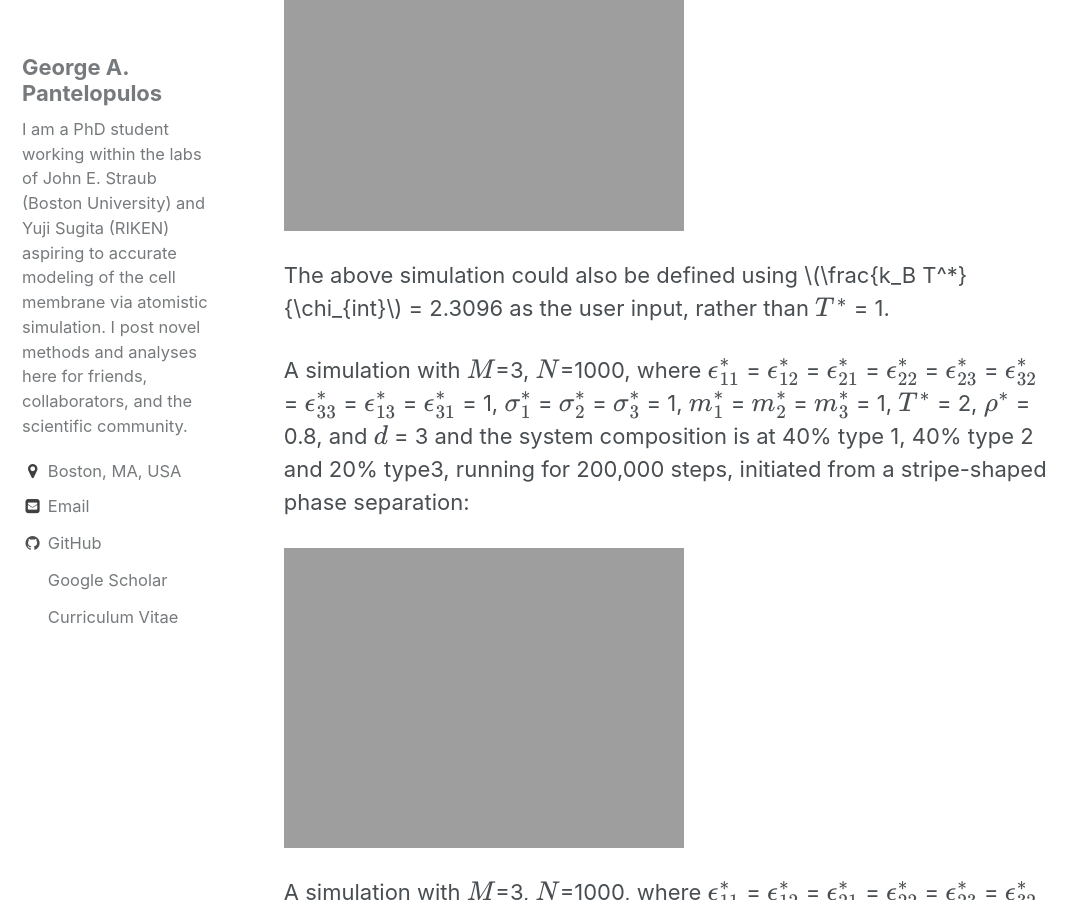
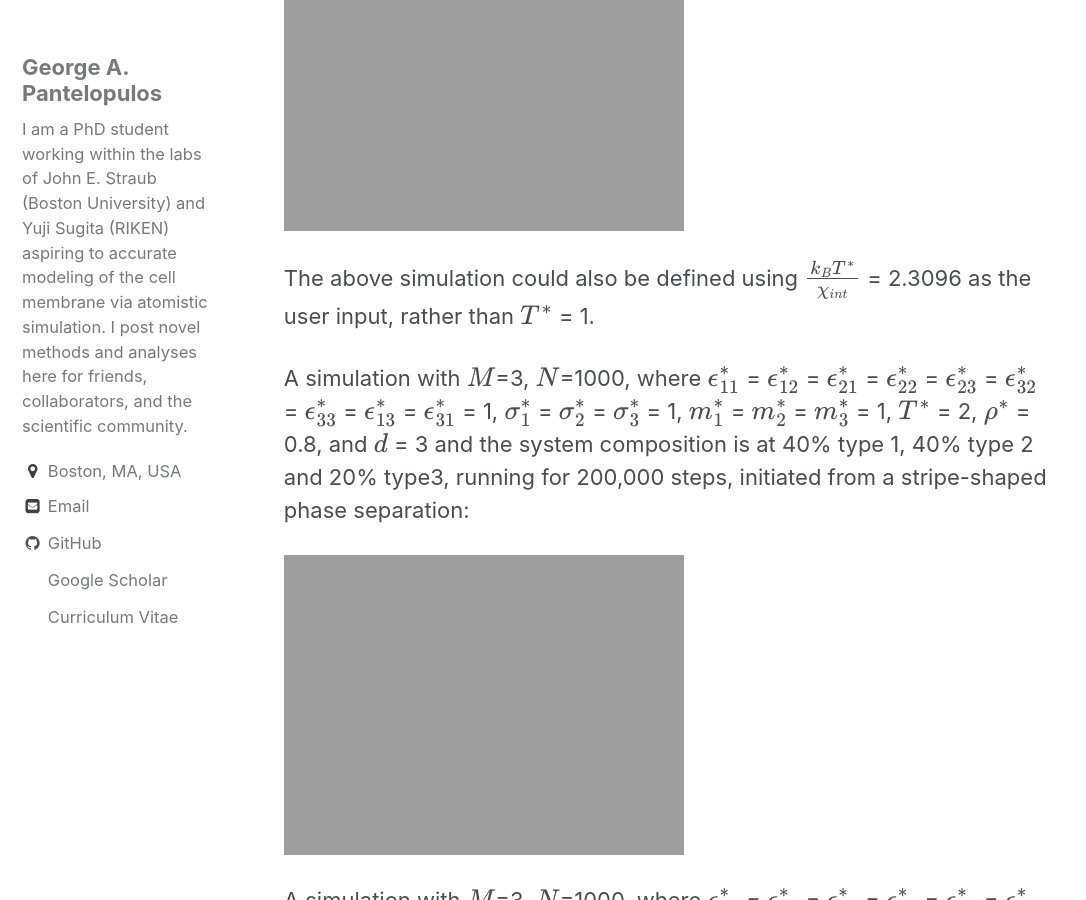
Before and after one commit to gpantel/gpantel.github.io, a Jekyll site: the page built from _posts/2019-26-19-LJsimulation.markdown, in a window 1280 px wide and 900 px high, scrolled down 3993 px. Shown: the whole window, without its empty margins (0-1086 px from the left). Built offline with Jekyll 4.4.1, drawn with Linux system fonts in a browser that asks for light colours; formulas are drawn with MathJax 3.

```diff
--- a/_posts/2019-26-19-LJsimulation.markdown
+++ b/_posts/2019-26-19-LJsimulation.markdown
@@ -65,7 +65,7 @@ A simulation with M=2, N=2000, where $$\epsilon_{11}^*$$ = $$\epsilon_{22}^*$$ =
 
 ![FlatWellPotential]({{ site.url }}/assets/Potentials/ex1.gif)<br/>
 
-The above simulation could also be defined using $$\frac{k_B T^*}{\chi_{int}$$ = 2.3096 as the user input, rather than $$T^*$$ = 1.
+The above simulation could also be defined using $$\frac{k_B T^*}{\chi_{int}}$$ = 2.3096 as the user input, rather than $$T^*$$ = 1.
 
 A simulation with $$M$$=3, $$N$$=1000, where $$\epsilon_{11}^*$$ = $$\epsilon_{12}^*$$ = $$\epsilon_{21}^*$$ = $$\epsilon_{22}^*$$ = $$\epsilon_{23}^*$$ = $$\epsilon_{32}^*$$ = $$\epsilon_{33}^*$$ = $$\epsilon_{13}^*$$ = $$\epsilon_{31}^*$$ = 1, $$\sigma_1^*$$ = $$\sigma_2^*$$ = $$\sigma_3^*$$ = 1, $$m_1^*$$ = $$m_2^*$$ = $$m_3^*$$ = 1, $$T^*$$ = 2, $$\rho^*$$ = 0.8, and $$d$$ = 3 and the system composition is at 40% type 1, 40% type 2 and 20% type3, running for 200,000 steps, initiated from a stripe-shaped phase separation:
 
```
